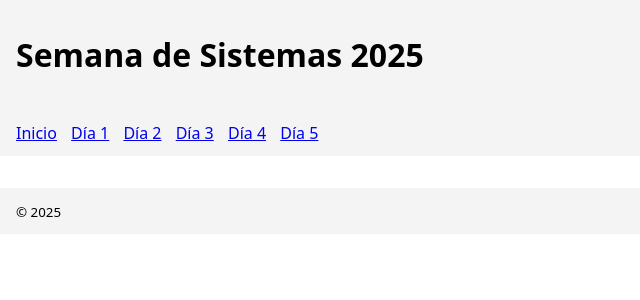
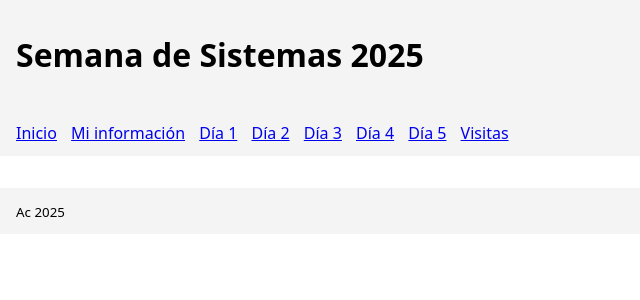
Before and after one commit to YANA021/SDS2025, a PHP site: page /layout.php in a window 1280 px wide. Shown: the top 300 px of the page, without its empty margins (0-640 px from the left). Run offline with PHP 8.4, Linux system fonts and the light colour scheme.

Commit message:
Agregando vistas de informacion ¿, dias y visitas

```diff
--- /dev/null
+++ b/app/views/dia1.php
@@ -0,0 +1 @@
+ <h2>Día 1</h2>
--- /dev/null
+++ b/app/views/dia2.php
@@ -0,0 +1 @@
+ <h2>Día 2</h2>
--- /dev/null
+++ b/app/views/dia3.php
@@ -0,0 +1,2 @@
+
+  <h2>Día 3</h2>
--- /dev/null
+++ b/app/views/dia4.php
@@ -0,0 +1,2 @@
+
+  <h2>Día 4</h2>
--- /dev/null
+++ b/app/views/dia5.php
@@ -0,0 +1,2 @@
+
+  <h2>Día 5</h2>
--- a/app/views/home.php
+++ b/app/views/home.php
@@ -1,4 +1,3 @@
 <section>
-  <h2>hola confirmando cambio</h2>
   <p>Proyecto.</p>
 </section>
--- a/app/views/layout.php
+++ b/app/views/layout.php
@@ -15,13 +15,15 @@
   <header><h1>Semana de Sistemas 2025</h1></header>
   <nav>
     <a href="/inicio">Inicio</a>
+    <a href="/mi-info">Mi información</a>
     <a href="/dia/1">Día 1</a>
     <a href="/dia/2">Día 2</a>
     <a href="/dia/3">Día 3</a>
     <a href="/dia/4">Día 4</a>
     <a href="/dia/5">Día 5</a>
+    <a href="/visitas">Visitas</a>
   </nav>
   <main><?= $content ?? '' ?></main>
-  <footer><small>© 2025</small></footer>
+  <footer><small>Ac 2025</small></footer>
 </body>
 </html>
--- /dev/null
+++ b/app/views/mi_info.php
@@ -0,0 +1,2 @@
+
+  <h2>Mi información</h2>
--- /dev/null
+++ b/app/views/visitas.php
@@ -0,0 +1,2 @@
+
+  <h2>Formulario de visitas</h2>
```
